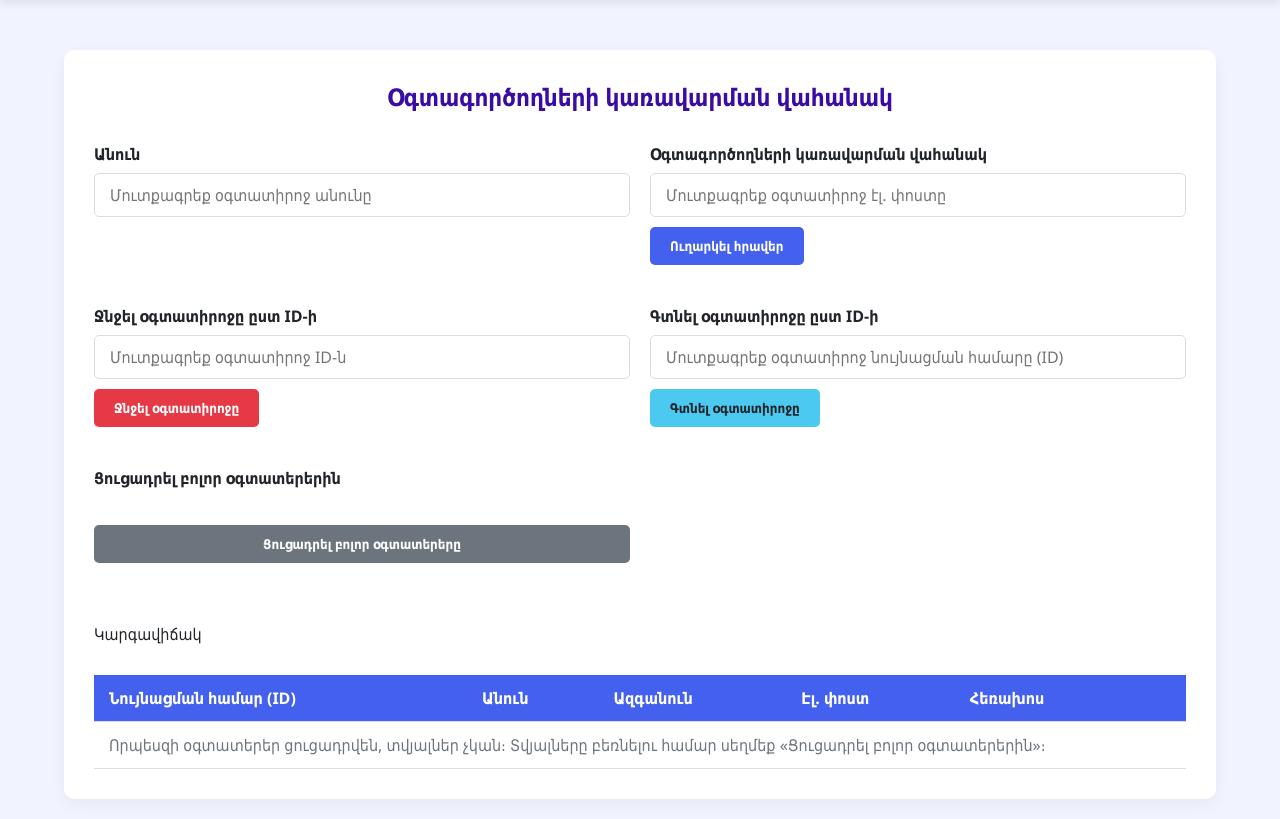
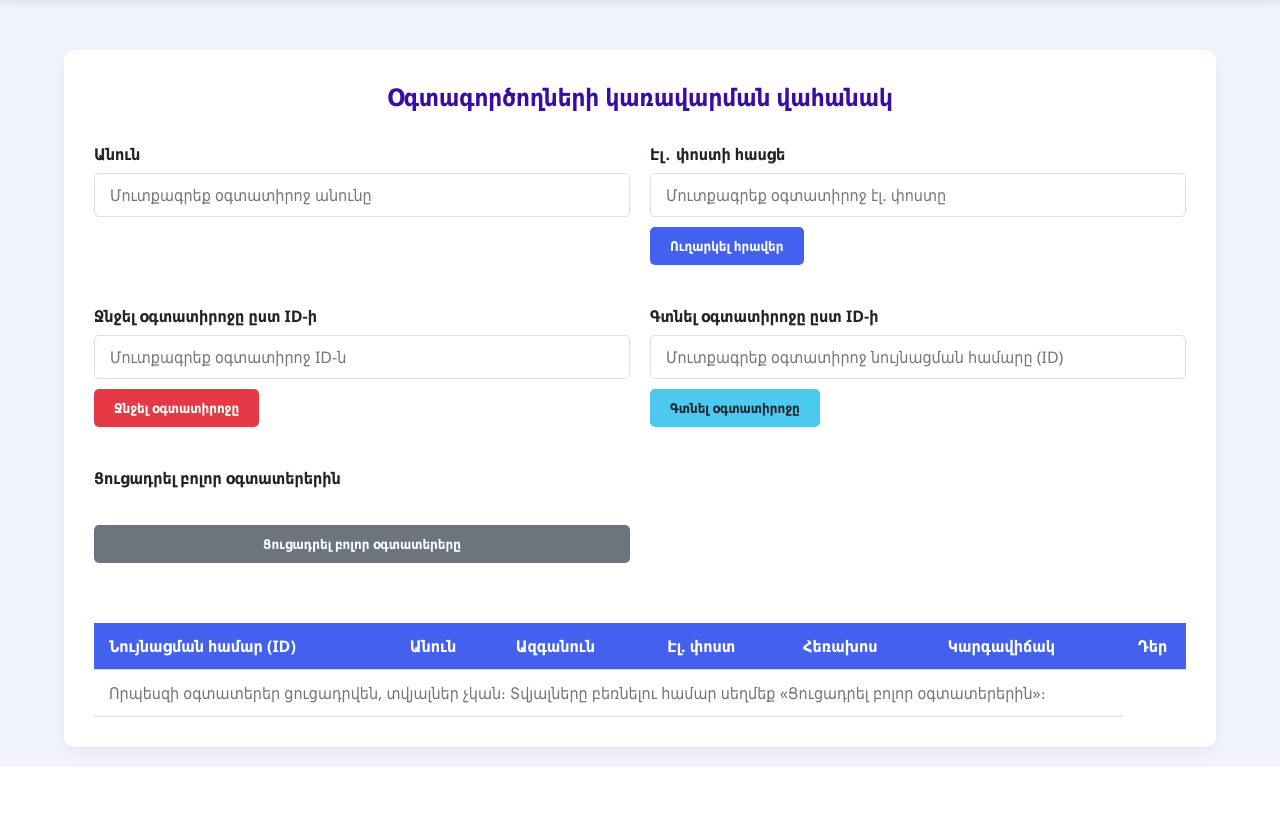
Before and after one commit to harutkarapetyan/Adaptive, a FastAPI app: template app/templates/admin.html in a window 1280 px wide. Shown: the part 108-927 px from the top of the page. After the commit the page ends 875 px from the top, so only its background shows below. Run offline with FastAPI, Linux system fonts and the light colour scheme; the template is opened without the code that fills it, so the values that code supplies are empty; parts of the project's set-up code (start-up, migrations or seed data) failed here and were passed over; some libraries are stand-ins or nearby versions.

Commit message:
fix admin page and auth add rol get

```diff
--- a/app/api/auth/auth.py
+++ b/app/api/auth/auth.py
@@ -38,50 +38,9 @@
     return RedirectResponse(url="http://127.0.0.1:9100/login")
 
 
-# @auth_router.post("/add-user")
-# def add_user(user_signup_data: UserSignUp,
-#              db: Session = Depends(get_db)):
-#
-#     if user_signup_data.password != user_signup_data.confirm_password:
-#         raise HTTPException(status_code=status.HTTP_422_UNPROCESSABLE_ENTITY,
-#                             detail="Սխալ գաղտնաբառ")
-#
-#     # if not is_valid_password(user_signup_data.password):
-#     #     raise HTTPException(status_code=status.HTTP_422_UNPROCESSABLE_ENTITY,
-#     #                     detail="Password must be at least 8 characters long, contain at least one uppercase letter, one lowercase letter, one number, and one special character")
-#
-#     user_hashed_password = security.hash_password(user_signup_data.password)
-#
-#
-#     if db.query(User).filter(User.email == user_signup_data.email).first():
-#         raise HTTPException(
-#             status_code=status.HTTP_422_UNPROCESSABLE_ENTITY,
-#             detail="Էլ․հասցեն արդեն առկա է")
-#
-#     # Insert user into database
-#     new_user = User(
-#         first_name=user_signup_data.first_name,
-#         last_name =user_signup_data. last_name,
-#         email=user_signup_data.email,
-#         password=user_hashed_password,
-#         phone_number=user_signup_data.phone_number,
-#     )
-#
-#     db.add(new_user)
-#     db.commit()
-#     db.refresh(new_user)
-#
-#     # Send verification email
-#     mail_verification_email(user_signup_data.email)
-#
-#     return JSONResponse(status_code=status.HTTP_201_CREATED,
-#                         content={"message": "Դուք հաջողությամբ գրանցվեցիք"})
-
-
 @auth_router.post("/add-user")
 def add_user(user_signup_data: UserSignUp,
              db: Session = Depends(get_db)):
-    # 1. Սկզբում ստուգում ենք հրավերի token-ը
     invitation = db.query(InvitationToken).filter(InvitationToken.token == user_signup_data.token).first()
 
     if not invitation:
@@ -91,7 +50,6 @@
     if invitation.expires_at < datetime.utcnow():
         raise HTTPException(status_code=400, detail="Հրավերի ժամկետը լրացել է։")
 
-    # 2. Սովորական ստուգումներ
     if user_signup_data.password != user_signup_data.confirm_password:
         raise HTTPException(status_code=status.HTTP_422_UNPROCESSABLE_ENTITY,
                             detail="Սխալ գաղտնաբառ")
@@ -107,7 +65,6 @@
             status_code=status.HTTP_422_UNPROCESSABLE_ENTITY,
             detail="Էլ․հասցեն արդեն առկա է")
 
-    # 3. Ստեղծում ենք օգտատիրոջը
     new_user = User(
         first_name=user_signup_data.first_name,
         last_name=user_signup_data.last_name,
@@ -118,13 +75,11 @@
 
     db.add(new_user)
 
-    # 4. Հրավերի token-ը նշում ենք որպես օգտագործված
     invitation.is_used = True
 
     db.commit()
     db.refresh(new_user)
 
-    # 5. Ուղարկում ենք հաստատման նամակ
     mail_verification_email(user_signup_data.email)
 
     return JSONResponse(status_code=status.HTTP_201_CREATED,
@@ -146,7 +101,7 @@
     # Return the user data as a JSON response
     return JSONResponse(status_code=status.HTTP_200_OK,
                         content={"user_id": user.user_id, "first_name": user.first_name, "last_name": user.last_name,
-                                 "email": user.email,"phone_number": user.phone_number,"status": user.status},
+                                 "email": user.email,"phone_number": user.phone_number,"status": user.status, "role":user.role},
                         headers=headers)
 
 
@@ -261,4 +216,4 @@
 def get_users(db: Session = Depends(get_db)):
     users = db.query(User).all()  # Get all users from the database
     return [{"user_id": user.user_id, "first_name": user.first_name, "last_name": user.last_name,
-             "email": user.email, "phone_number": user.phone_number, "status": user.status} for user in users]
+             "email": user.email, "phone_number": user.phone_number, "status": user.status, "role":user.role} for user in users]
--- a/app/templates/admin.html
+++ b/app/templates/admin.html
@@ -210,7 +210,7 @@
                 <input type="text" id="inviteName" placeholder="Մուտքագրեք օգտատիրոջ անունը">
                 </div>
             <div class="control-group">
-                <label for="inviteEmail">Օգտագործողների կառավարման վահանակ</label>
+                <label for="inviteEmail">Էլ․ փոստի հասցե</label>
                 <input type="email" id="inviteEmail" placeholder="Մուտքագրեք օգտատիրոջ էլ. փոստը">
                 <button class="btn btn-primary" id="inviteBtn" style="margin-top: 10px;">Ուղարկել հրավեր</button>
                 <div id="inviteMessage" style="margin-top: 8px; font-weight: bold; display: none;"></div>
@@ -249,7 +249,10 @@
                     <th>Ազգանուն</th>
                     <th>Էլ. փոստ</th>
                     <th>Հեռախոս</th>
-                    <th></th>Կարգավիճակ</th>
+                    <th>Կարգավիճակ</th>
+                    <th>Դեր</th>
+
+
 
                 </tr>
                 </thead>
@@ -336,8 +339,7 @@
     }
 
     try {
-        const response = await fetch(`/api/auth/delete-user/${userId}`, {  // ✅ Ուղղված է այստեղ
-            method: "DELETE",
+        const response = await fetch(`/api/auth/delete-user/${userId}`, {
         });
 
         if (response.ok) {
@@ -387,7 +389,7 @@
                 lastName: user.last_name,
                 email: user.email,
                 phone: user.phone_number,
-                status: user.status ? 'active' : 'inactive'
+                status: user.status ? 'active' : 'inactive',
             }]);
 
             searchMessage.textContent = 'Օգտատերը գտնվեց։';
@@ -458,6 +460,7 @@
             <td class="${user.status ? 'status-active' : 'status-inactive'}">
                 ${user.status ? 'ACTIVE' : 'INACTIVE'}
             </td>
+            <td>${user.role}</td>
         </tr>
     `).join('');
 }
```
Also changed, not shown: app/api/endpoints/admin.py (+0 -35 lines).
